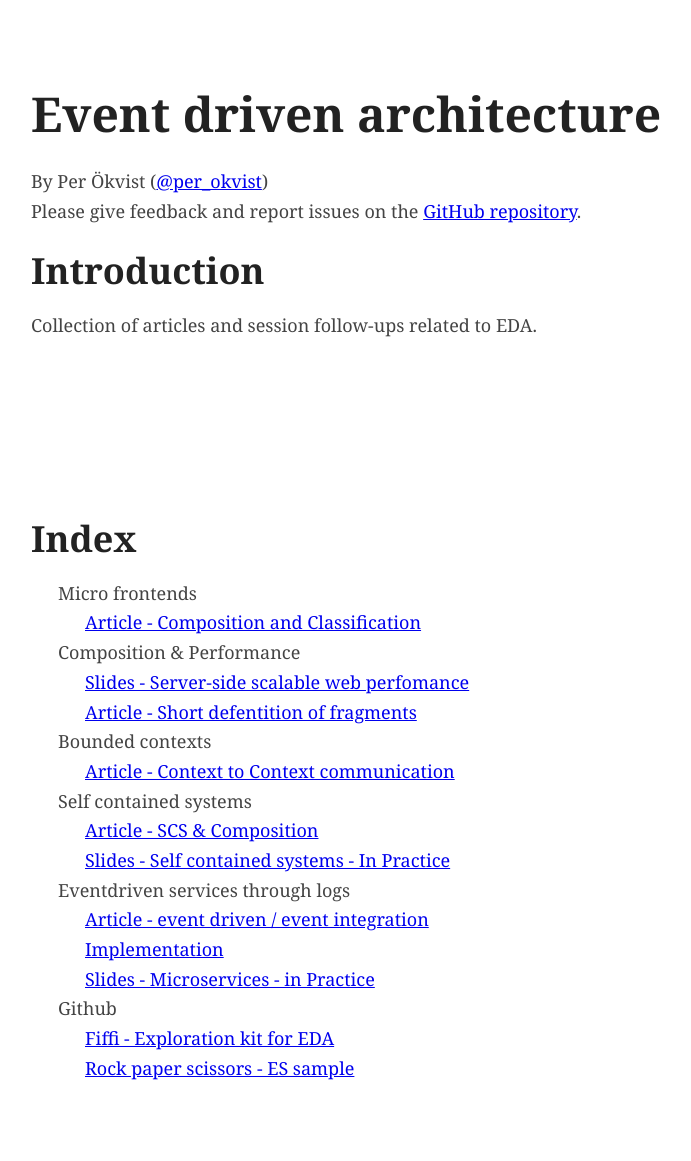
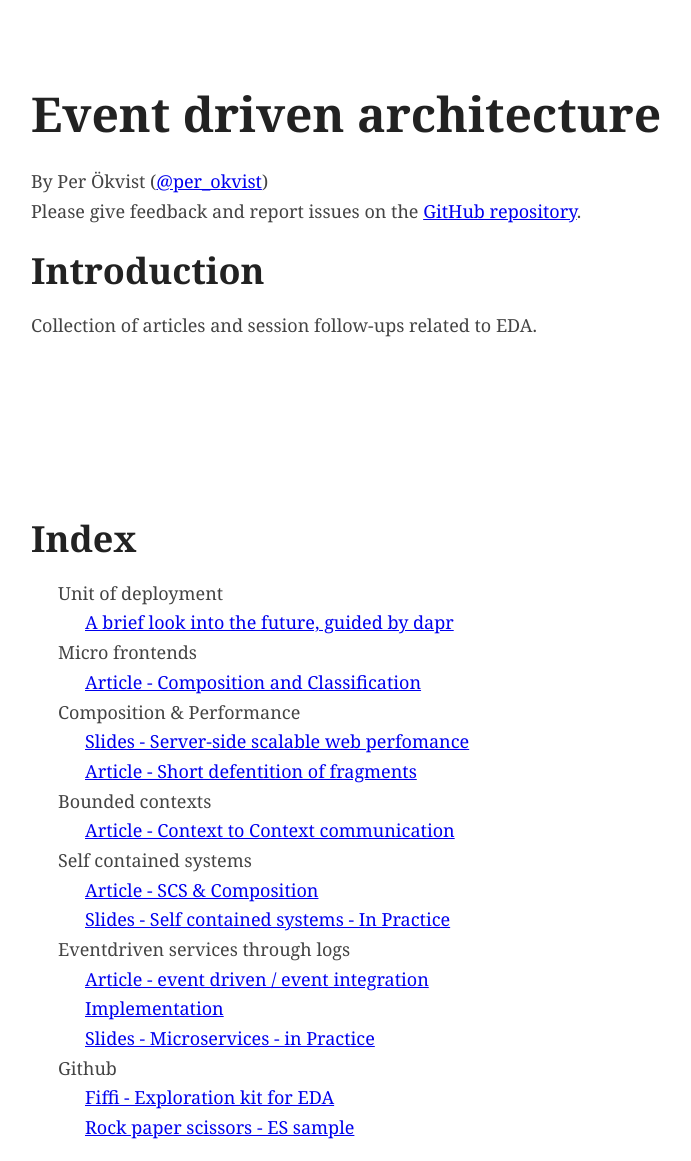
Before and after one commit to perokvist/event-driven-architecture, a Jekyll site: the page built from index.md, in a window 1280 px wide. Shown: the whole page, without its empty margins (204-895 px from the left). Built offline with Jekyll 4.4.1, drawn with Linux system fonts in a browser that asks for light colours; our own code applies the rules of GitHub Pages for plain Markdown files; before the commit the page ends 1101 px from its top, so only the background shows below that.

Commit message:
containers to index

```diff
--- a/index.md
+++ b/index.md
@@ -13,6 +13,8 @@ Collection of articles and session follow-ups related to EDA.
 
 ## Index
 
+- Unit of deployment
+    * [A brief look into the future, guided by dapr](azure_containers.html)
 - Micro frontends
     * [Article - Composition and Classification](composition.html)
 - Composition & Performance
```
Also changed, not shown: azure_containers.md (+1 -1 lines).
